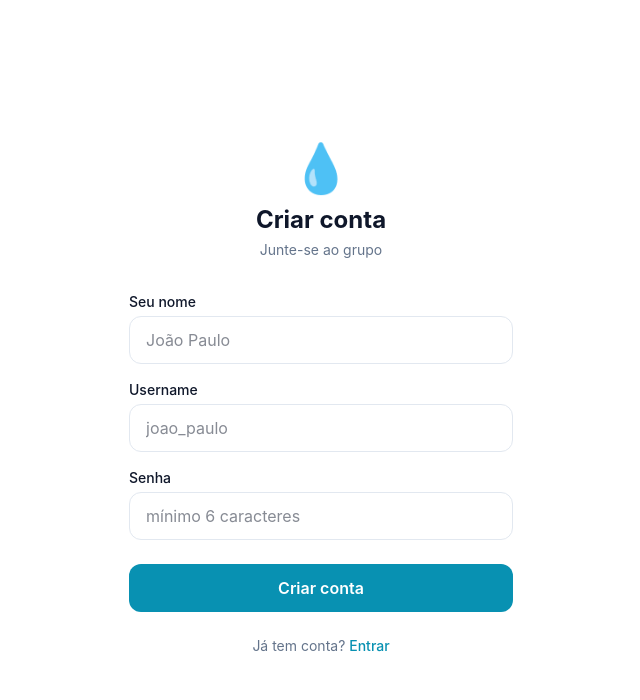
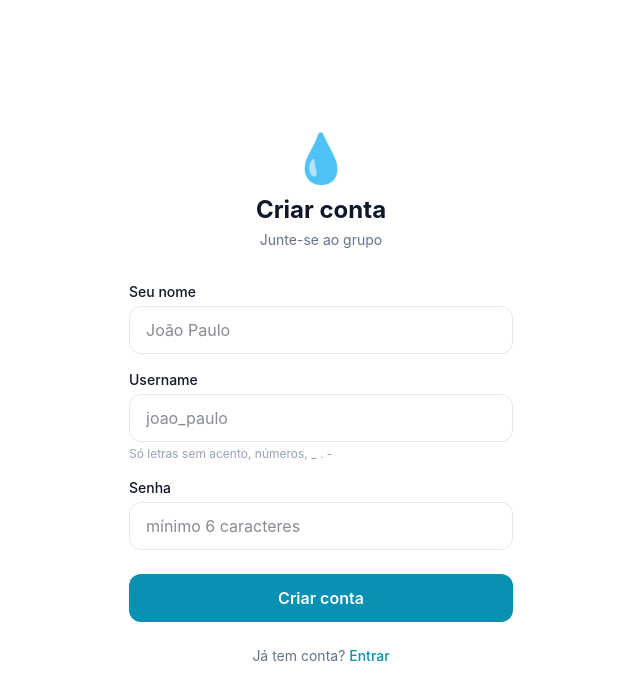
Before and after one commit to joaopaulodaree/water-rats, a Next.js app: page /register in a window 1280 px wide. Shown: the top 700 px of the page, without its empty margins (319-959 px from the left). Built offline with nearby package versions, Linux system fonts and the light colour scheme; a web font is replaced by a local one.

Commit message:
fix: validar username sem acentos no registro — impede email inválido no Supabase

```diff
--- a/app/actions/auth.ts
+++ b/app/actions/auth.ts
@@ -29,6 +29,9 @@ export async function register(formData: FormData) {
   if (username.length < 3) {
     return { error: "Username deve ter pelo menos 3 caracteres." };
   }
+  if (!/^[a-z0-9_.\-]+$/.test(username)) {
+    return { error: "Username só pode ter letras (sem acento), números, _ . -" };
+  }
   if (password.length < 6) {
     return { error: "Senha deve ter pelo menos 6 caracteres." };
   }
--- a/app/register/page.tsx
+++ b/app/register/page.tsx
@@ -50,10 +50,15 @@ export default function RegisterPage() {
               type="text"
               autoComplete="username"
               autoCapitalize="none"
+              autoCorrect="off"
+              spellCheck={false}
               required
+              pattern="[a-zA-Z0-9_.\-]+"
+              title="Só letras sem acento, números, _ . -"
               className="w-full h-12 px-4 rounded-xl border border-[#e2e8f0] text-[#0f172a] text-base focus:outline-none focus:border-[#0891b2] focus:ring-2 focus:ring-[#0891b2]/20"
               placeholder="joao_paulo"
             />
+            <p className="text-xs text-[#94a3b8] mt-1">Só letras sem acento, números, _ . -</p>
           </div>
 
           <div>
```
